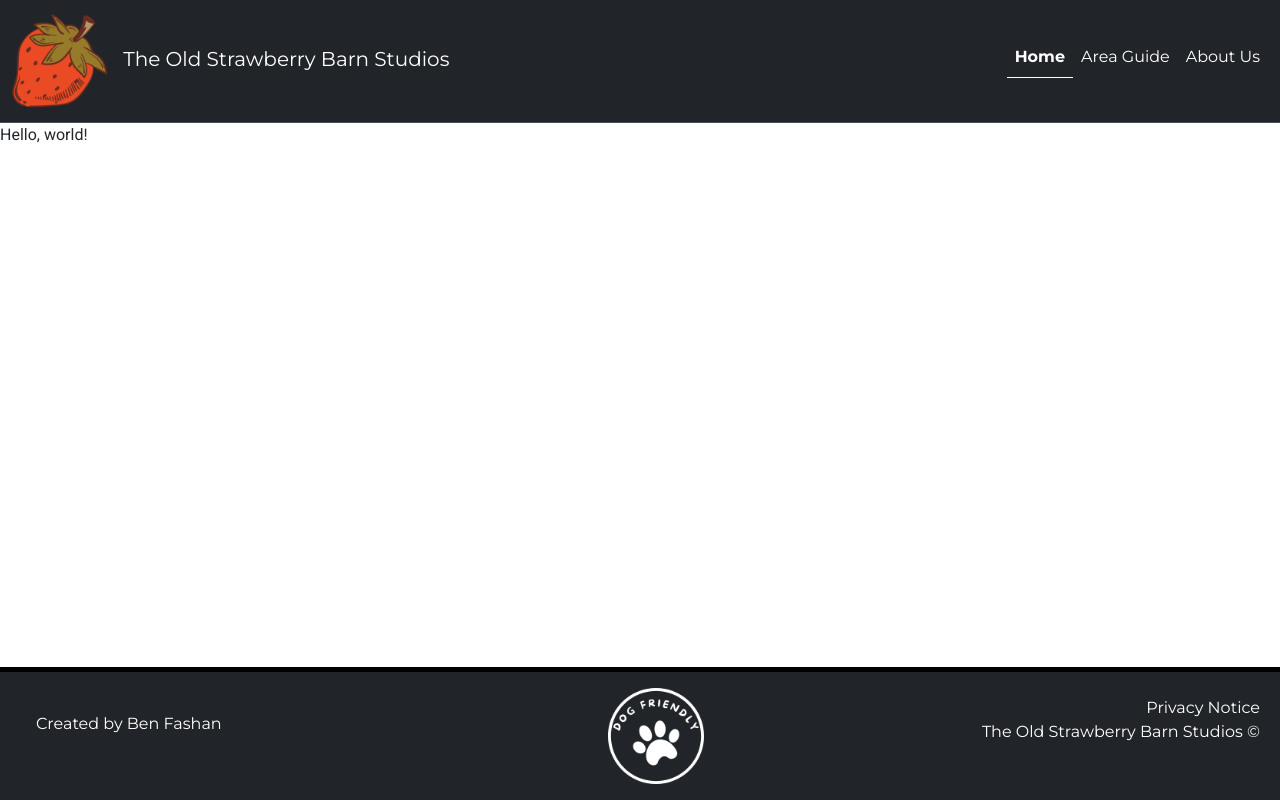
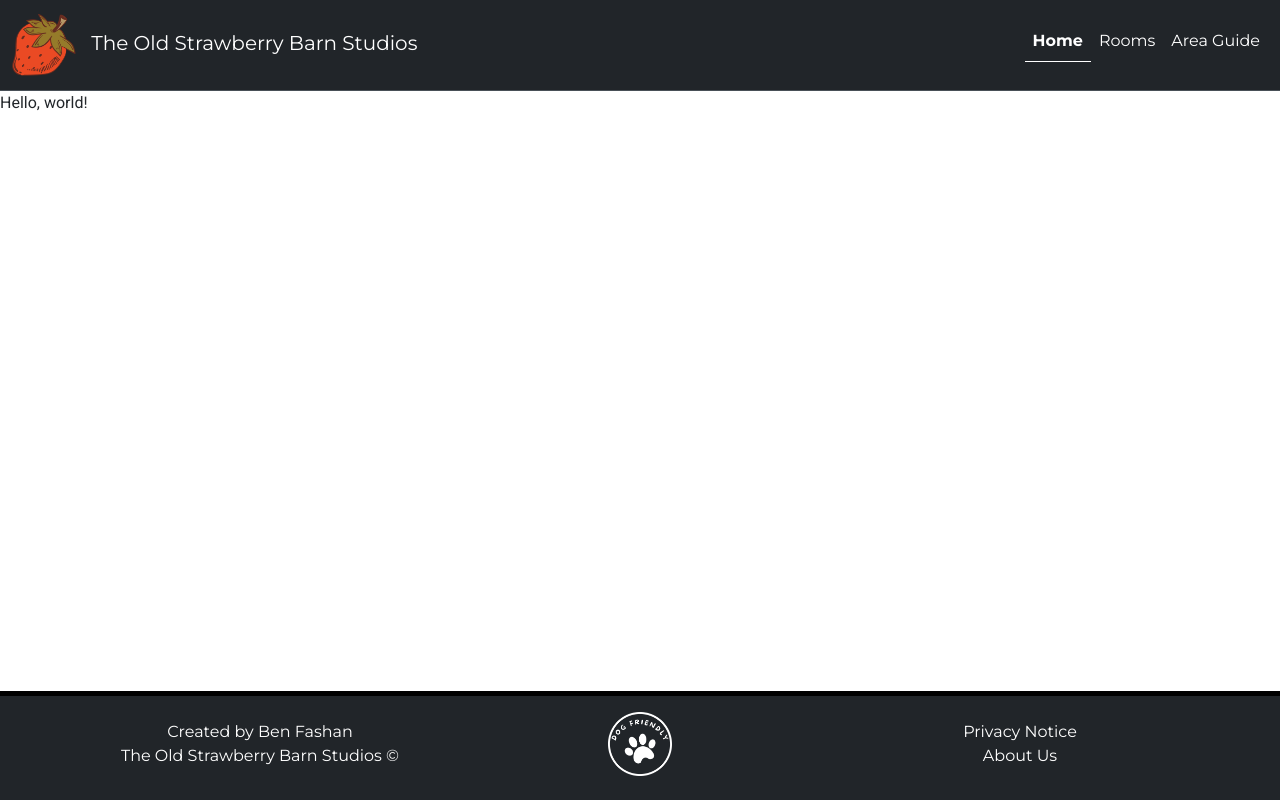
Before and after one commit to BenFash/OldStrawberryBarnStudios, a Django app: page / in a window 1280 px wide. Run offline with Django 4.2, Linux system fonts and the light colour scheme; some libraries are stand-ins or nearby versions.

Commit message:
ADD: media query for nav and footer

```diff
--- a/static/css/style.css
+++ b/static/css/style.css
@@ -65,8 +65,8 @@ a.nav-link {
 }
 
 img.logo {
-    width: 6rem;
-    height: 6rem;
+    width: 4rem;
+    height: 4rem;
 }
 
 .site-name {
@@ -87,12 +87,32 @@ footer {
 }
 
 .dog-logo {
-    width: 6rem;
-    height: 6rem;
+    width: 4rem;
+    height: 4rem;
 }
 
 footer a {
     color: white;
     text-decoration: none;
+}
+
+.footer-links {
     transition: all 0.3s ease;
 }
+
+.footer-links:hover {
+    color: #c6c6c6;
+    transform: scale(1.1);
+}
+
+@media screen and (max-width: 767px) {
+    img.logo {
+        width: 2rem;
+        height: 2rem;
+    }
+
+    .site-name {
+        font-size: 14px;
+    }
+
+}
--- a/templates/base.html
+++ b/templates/base.html
@@ -51,12 +51,12 @@
                             <a class="nav-link {% if url_name == 'home' %}active{% endif %}" aria-current="page"
                                 href="{% url 'home' %}">Home</a>
                         </li>
+                        <li class=" nav-item">
+                            <a class="nav-link {% if url_name == 'rooms' %}active{% endif %}" href="#">Rooms</a>
+                        </li>
                         <li class="nav-item">
                             <a class="nav-link {% if url_name == 'area_guide' %}active{% endif %}" href="#">Area
                                 Guide</a>
-                        </li>
-                        <li class=" nav-item">
-                            <a class="nav-link {% if url_name == 'about_us' %}active{% endif %}" href="#">About Us</a>
                         </li>
                     </ul>
                 </div>
@@ -85,20 +85,29 @@
 
     <!-- Footer -->
     <footer class="footer mt-auto py-3">
-        <div class="container-fluid">
+        <div class="container">
             <div class="row">
-                <div class="col-sm m-4">
-                    <a href="www.linkedin.com/in/ben-fashan">Created by Ben Fashan</a>
-                </div>
-                <div class="col-sm text-center">
-                    <img class="dog-logo" src="/static/images/dog.png" alt="Dog Friendly Image: paw print with text">
-                </div>
-                <div class="col-sm text-end m-2">
-                    <a href="#" class="footer-links">Privacy Notice</a>
-                    <p>
+                <div class="col-sm d-none d-md-block">
+                    <p class="mt-2 text-center">
+                        <a href="www.linkedin.com/in/ben-fashan" class="footer-links">Created by Ben Fashan</a>
+                        <br>
                         {% block copyright %}
                         The Old Strawberry Barn Studios &copy;
                         {% endblock copyright %}
+                    </p>
+
+                </div>
+                <div class="col-sm">
+                    <p class="m-0 text-center text-nowrap">
+                        <img class="dog-logo" src="/static/images/dog.png"
+                            alt="Dog Friendly Image: paw print with text">
+                    </p>
+                </div>
+                <div class="col-sm">
+                    <p class="mt-2 text-center">
+                        <a href="#" class="footer-links">Privacy Notice</a>
+                        <br>
+                        <a href="#" class="footer-links">About Us</a>
                     </p>
                 </div>
             </div>
```
